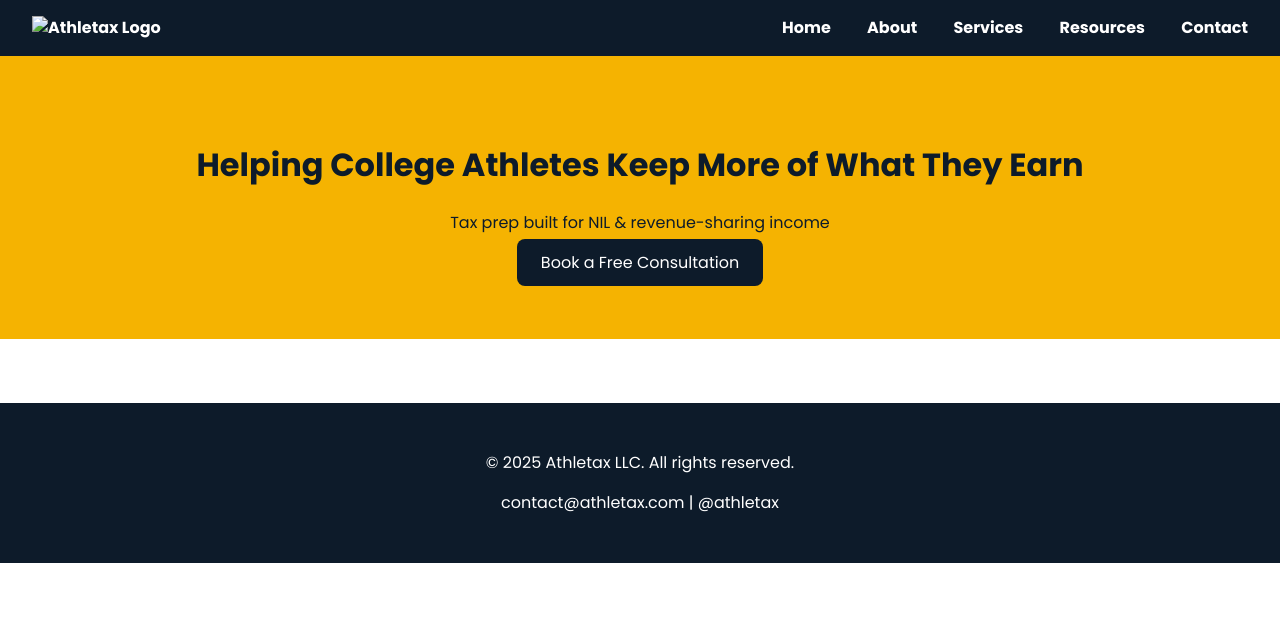
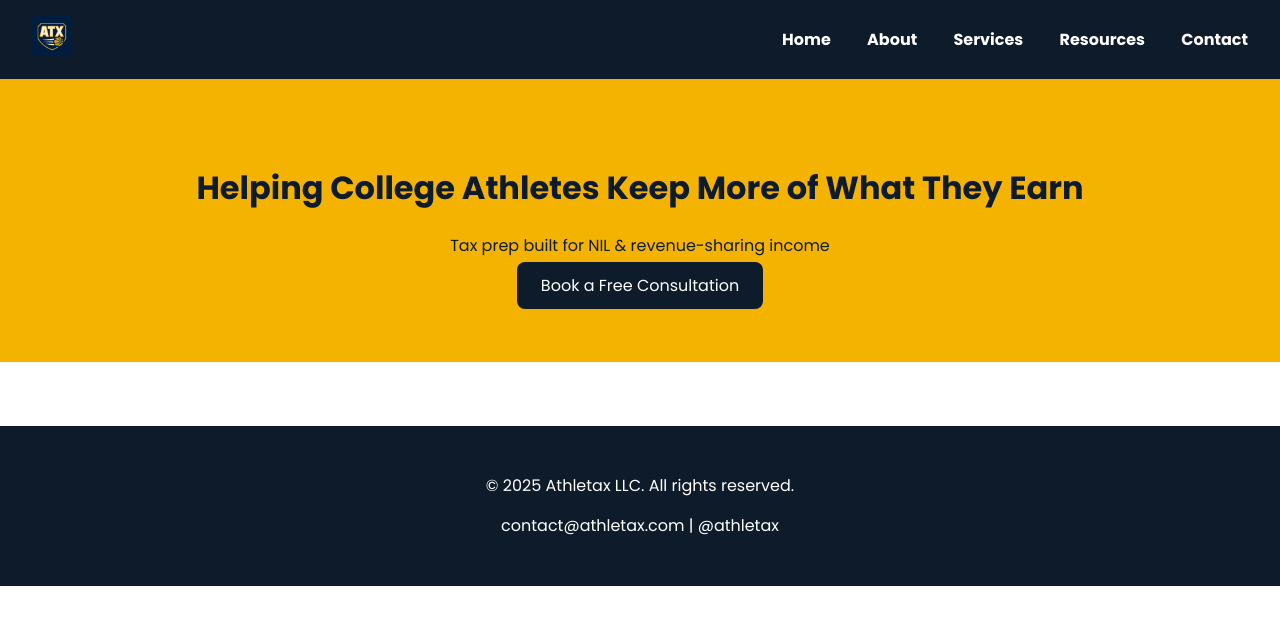
Before and after one commit to abbylynch04/Athletax-site, a plain HTML site: page index.html in a window 1280 px wide. Drawn offline with Linux system fonts and the light colour scheme.

Commit message:
Update index.html

```diff
--- a/index.html
+++ b/index.html
@@ -11,7 +11,7 @@
 <body>
   <nav>
     <a href="index.html">
-      <img src="images/athletax logo.png" alt="Athletax Logo" class="logo" />
+      <img src="images/logo.png" alt="Athletax Logo" class="logo" />
     </a>
     <div>
       <a href="index.html">Home</a>
```
